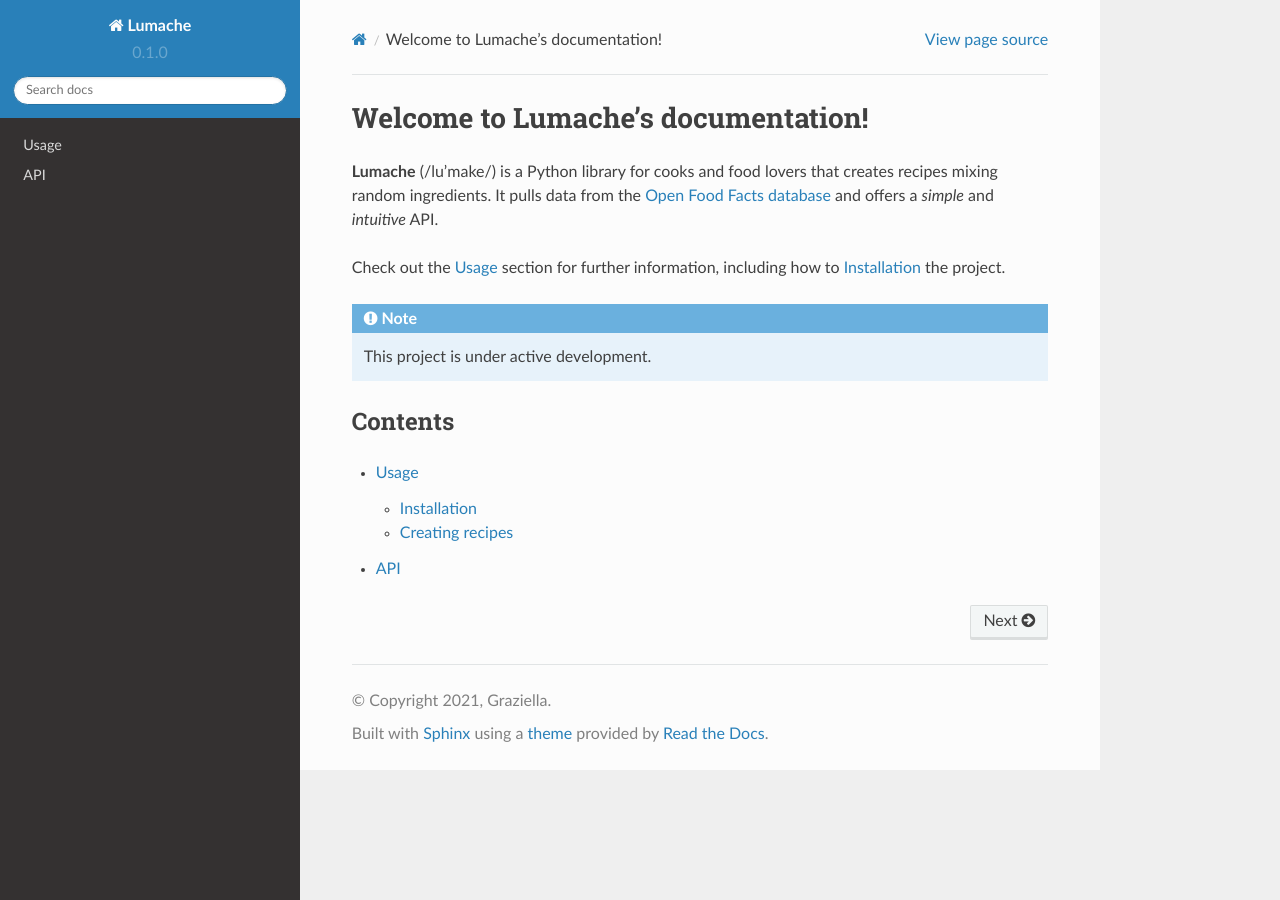
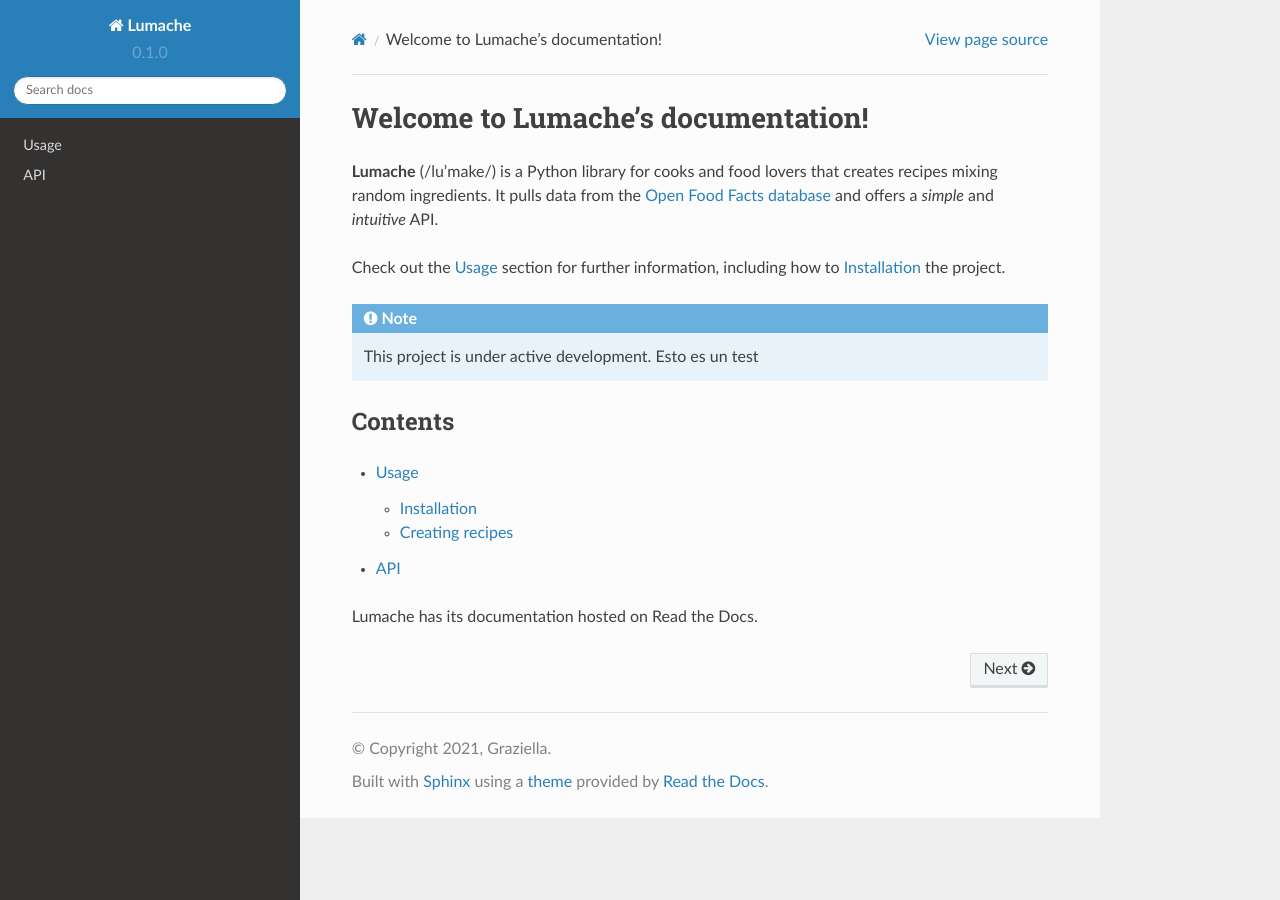
Before and after one commit to salvadornm/test-tutorial, a Sphinx documentation site: the page built from docs/source/index.rst, in a window 1280 px wide. Built offline with Sphinx 7.4.7 and the Read the Docs theme 2.0.0, drawn with Linux system fonts in a browser that asks for light colours.

```diff
--- a/docs/source/index.rst
+++ b/docs/source/index.rst
@@ -11,7 +11,7 @@ how to :ref:`installation` the project.
 
 .. note::
 
-   This project is under active development.
+   This project is under active development. Esto es un test
 
 Contents
 --------
@@ -20,3 +20,6 @@ Contents
 
    usage
    api
+
+
+Lumache has its documentation hosted on Read the Docs.
```
